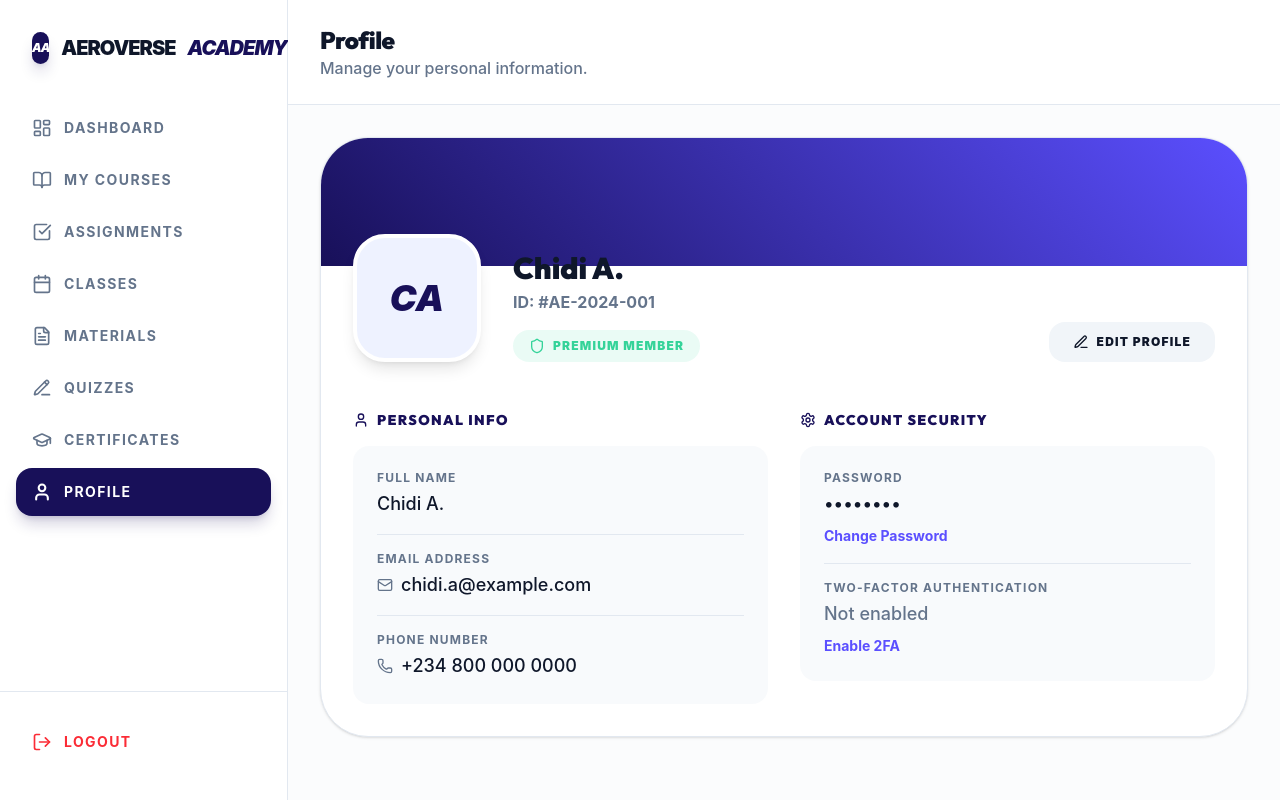
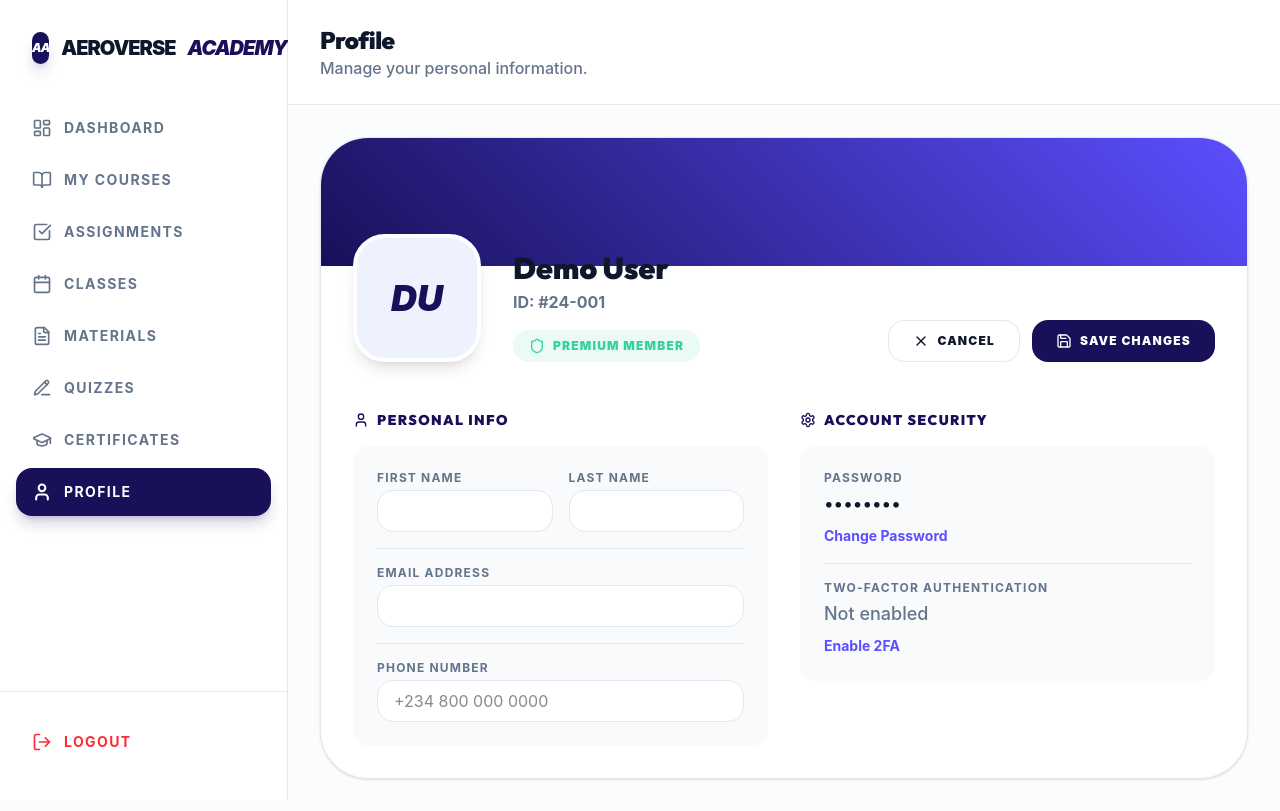
Before and after one commit to adamabu578/Koyitech-africa, a Next.js app: page /student/profile in a window 1280 px wide. Both pictures are taken after a click on the button "EDIT PROFILE". Built offline with nearby package versions, Linux system fonts and the light colour scheme.

Commit message:
second commit

```diff
--- a/src/app/admin/page.tsx
+++ b/src/app/admin/page.tsx
@@ -10,10 +10,20 @@ import {
   PieChart
 } from "lucide-react";
 import { useRouter } from "next/navigation";
-import { useState } from "react";
+import { useState, useEffect } from "react";
 
 export default function AdminDashboard() {
   const router = useRouter();
+  const [user, setUser] = useState<any>(null);
+
+  useEffect(() => {
+    const currentUser = localStorage.getItem("currentUser");
+    if (currentUser) {
+      setUser(JSON.parse(currentUser));
+    }
+  }, []);
+
+  if (!user) return null;
 
   const stats = [
     { label: "Total Students", value: "1,248", icon: Users, color: "text-blue-500", bg: "bg-blue-500/10", trend: "+12%" },
@@ -65,7 +75,7 @@ export default function AdminDashboard() {
              <div className="relative z-10 space-y-8">
                 <div className="space-y-2">
                    <h2 className="text-4xl md:text-5xl font-black leading-tight">
-                      Welcome, <span className="text-primary italic">Admin.</span>
+                      Welcome, <span className="text-primary italic">{user?.firstName}.</span>
                    </h2>
                    <p className="text-lg text-white/60 font-medium max-w-lg">
                       Manage the entire Aeroverse Academy platform.
--- a/src/app/instructor/page.tsx
+++ b/src/app/instructor/page.tsx
@@ -10,11 +10,21 @@ import {
   Upload, Play, FileText, Target, ChevronRight
 } from "lucide-react";
 import { useRouter } from "next/navigation";
-import { useState } from "react";
+import { useState, useEffect } from "react";
 import { toast } from "sonner";
 
 export default function InstructorDashboard() {
   const router = useRouter();
+  const [user, setUser] = useState<any>(null);
+
+  useEffect(() => {
+    const currentUser = localStorage.getItem("currentUser");
+    if (currentUser) {
+      setUser(JSON.parse(currentUser));
+    }
+  }, []);
+
+  if (!user) return null;
 
   const stats = [
     { label: "Assigned Courses", value: "3", icon: BookOpen, color: "text-blue-500", bg: "bg-blue-500/10" },
@@ -43,11 +53,11 @@ export default function InstructorDashboard() {
           </div>
           <div className="flex items-center gap-4">
              <div className="text-right hidden sm:block">
-                <p className="text-sm font-bold">Sarah O.</p>
+                <p className="text-sm font-bold">{user?.firstName} {user?.lastName?.charAt(0)}.</p>
                 <p className="text-xs text-muted-foreground">Expert Mentor</p>
              </div>
-             <div className="w-12 h-12 rounded-2xl bg-secondary/10 flex items-center justify-center text-primary font-black border border-secondary/20">
-                SO
+             <div className="w-12 h-12 rounded-2xl bg-secondary/10 flex items-center justify-center text-primary font-black border border-secondary/20 uppercase">
+                {user?.firstName?.charAt(0)}{user?.lastName?.charAt(0)}
              </div>
           </div>
         </header>
@@ -59,7 +69,7 @@ export default function InstructorDashboard() {
              <div className="absolute top-0 right-0 w-1/2 h-full bg-[radial-gradient(circle_at_100%_0%,rgba(99,102,241,0.2),transparent)]" />
              <div className="relative z-10 space-y-6 max-w-2xl">
                 <h2 className="text-4xl md:text-5xl font-black leading-tight">
-                   Welcome, <span className="text-primary italic">Sarah.</span>
+                   Welcome, <span className="text-primary italic">{user?.firstName}.</span>
                 </h2>
                 <p className="text-lg text-white/60 font-medium max-w-lg">
                    Manage your students, classes, and course content from here.
--- a/src/app/login/page.tsx
+++ b/src/app/login/page.tsx
@@ -24,14 +24,29 @@ export default function Login() {
     setIsLoading(true);
     setTimeout(() => {
       setIsLoading(false);
-      if (email.includes("admin")) {
-        router.push("/admin");
-      } else if (email.includes("tutor")) {
-        router.push("/instructor");
+
+      const existingUsers = JSON.parse(localStorage.getItem('users') || '[]');
+      const user = existingUsers.find((u: any) => u.email === email && u.password === password);
+
+      if (!user && (email.includes("admin") || email.includes("tutor") || email.includes("student"))) {
+         // Fallback for mock roles if not registered (to not break dev flow)
+         let role = "student";
+         if (email.includes("admin")) role = "admin";
+         else if (email.includes("tutor")) role = "instructor";
+         const mockUser = { id: Date.now().toString(), firstName: "Demo", lastName: "User", email, password, role, phone: "" };
+         localStorage.setItem('currentUser', JSON.stringify(mockUser));
+         toast.success("Welcome back!");
+         router.push(role === "admin" ? "/admin" : role === "instructor" ? "/instructor" : "/student");
+         return;
+      }
+
+      if (user) {
+        localStorage.setItem('currentUser', JSON.stringify(user));
+        toast.success("Welcome back!");
+        router.push(user.role === "admin" ? "/admin" : user.role === "instructor" ? "/instructor" : "/student");
       } else {
-        router.push("/student");
+        toast.error("Invalid email or password");
       }
-      toast.success("Welcome back!");
     }, 1500);
   };
 
--- a/src/app/providers.tsx
+++ b/src/app/providers.tsx
@@ -9,10 +9,6 @@ export function Providers({ children }: { children: React.ReactNode }) {
 
   useEffect(() => {
     setMounted(true);
-
-    // Clear mock db states on hard app refresh to allow clean re-testing flows
-    localStorage.removeItem("users");
-    localStorage.removeItem("enrolledCourses");
   }, []);
 
   if (!mounted) {
--- a/src/app/signup/page.tsx
+++ b/src/app/signup/page.tsx
@@ -26,6 +26,19 @@ export default function Signup() {
     setIsLoading(true);
     setTimeout(() => {
       setIsLoading(false);
+      const existingUsers = JSON.parse(localStorage.getItem('users') || '[]');
+      if (existingUsers.some((u: any) => u.email === email)) {
+        toast.error("Email already in use");
+        return;
+      }
+
+      let role = "student";
+      if (email.includes("admin")) role = "admin";
+      else if (email.includes("tutor")) role = "instructor";
+
+      const newUser = { id: Date.now().toString(), firstName, lastName, email, password, role, phone: "" };
+      localStorage.setItem('users', JSON.stringify([...existingUsers, newUser]));
+
       toast.success("Account created successfully!");
       router.push("/login");
     }, 1500);
--- a/src/app/student/page.tsx
+++ b/src/app/student/page.tsx
@@ -9,10 +9,20 @@ import {
   Zap, Award, Rocket
 } from "lucide-react";
 import { useRouter } from "next/navigation";
-import { useState } from "react";
+import { useState, useEffect } from "react";
 
 export default function StudentDashboard() {
   const router = useRouter();
+  const [user, setUser] = useState<any>(null);
+
+  useEffect(() => {
+    const currentUser = localStorage.getItem("currentUser");
+    if (currentUser) {
+      setUser(JSON.parse(currentUser));
+    }
+  }, []);
+
+  if (!user) return null;
 
   const stats = [
     { label: "Enrolled Courses", value: "3", icon: BookOpen, color: "text-blue-500", bg: "bg-blue-500/10" },
@@ -36,16 +46,16 @@ export default function StudentDashboard() {
         {/* Header */}
         <header className="bg-background border-b border-border px-8 py-6 sticky top-0 z-20 flex justify-between items-center">
           <div>
-            <h1 className="text-2xl font-black tracking-tight">Welcome back, <span className="text-primary font-bold">Chidi</span></h1>
+            <h1 className="text-2xl font-black tracking-tight">Welcome back, <span className="text-primary font-bold">{user?.firstName}</span></h1>
             <p className="text-muted-foreground font-medium">Continue building your skills and stay on track with your courses.</p>
           </div>
           <div className="flex items-center gap-4">
              <div className="text-right hidden sm:block">
-                <p className="text-sm font-bold">Chidi A.</p>
-                <p className="text-xs text-muted-foreground">ID: #AE-2024-001</p>
+                <p className="text-sm font-bold">{user?.firstName} {user?.lastName?.charAt(0)}.</p>
+                <p className="text-xs text-muted-foreground">ID: #{user?.id?.slice(-6) || "000000"}</p>
              </div>
-             <div className="w-12 h-12 rounded-2xl bg-primary/10 flex items-center justify-center text-primary font-black border border-primary/20">
-                CA
+             <div className="w-12 h-12 rounded-2xl bg-primary/10 flex items-center justify-center text-primary font-black border border-primary/20 uppercase">
+                {user?.firstName?.charAt(0)}{user?.lastName?.charAt(0)}
              </div>
           </div>
         </header>
--- a/src/app/student/profile/page.tsx
+++ b/src/app/student/profile/page.tsx
@@ -2,9 +2,77 @@
 
 import { motion } from "motion/react";
 import { Sidebar } from "../../components/Sidebar";
-import { User, Mail, Phone, Edit3, Settings, Shield } from "lucide-react";
+import { User, Mail, Phone, Edit3, Settings, Shield, Save, X } from "lucide-react";
+import { useState, useEffect } from "react";
+import { toast } from "sonner";
 
 export default function Profile() {
+  const [user, setUser] = useState<any>(null);
+  const [isEditing, setIsEditing] = useState(false);
+  const [formData, setFormData] = useState({
+    firstName: "",
+    lastName: "",
+    email: "",
+    phone: ""
+  });
+
+  useEffect(() => {
+    const currentUser = localStorage.getItem("currentUser");
+    if (currentUser) {
+      const parsed = JSON.parse(currentUser);
+      setUser(parsed);
+      setFormData({
+        firstName: parsed.firstName || "",
+        lastName: parsed.lastName || "",
+        email: parsed.email || "",
+        phone: parsed.phone || ""
+      });
+    } else {
+      // Fallback mock user if accessed directly
+      setUser({
+        id: "AE-2024-001",
+        firstName: "Demo",
+        lastName: "User",
+        email: "demo@example.com",
+        phone: ""
+      });
+    }
+  }, []);
+
+  const handleSave = () => {
+    if (!formData.firstName || !formData.lastName || !formData.email) {
+      toast.error("Please fill in required fields");
+      return;
+    }
+
+    // Update current user
+    const updatedUser = { ...user, ...formData };
+    localStorage.setItem("currentUser", JSON.stringify(updatedUser));
+    setUser(updatedUser);
+
+    // Update in users array
+    const existingUsers = JSON.parse(localStorage.getItem('users') || '[]');
+    const userIndex = existingUsers.findIndex((u: any) => u.email === user?.email);
+    if (userIndex !== -1) {
+      existingUsers[userIndex] = updatedUser;
+      localStorage.setItem('users', JSON.stringify(existingUsers));
+    }
+
+    setIsEditing(false);
+    toast.success("Profile updated successfully!");
+  };
+
+  if (!user) {
+    return (
+      <div className="flex min-h-screen bg-muted/30">
+        <Sidebar userType="student" />
+        <main className="flex-1 flex items-center justify-center">
+           <p className="text-muted-foreground font-medium animate-pulse">Loading profile...</p>
+        </main>
+      </div>
+    );
+  }
+
   return (
     <div className="flex min-h-screen bg-muted/30">
       <Sidebar userType="student" />
@@ -27,39 +95,120 @@ export default function Profile() {
 
             <div className="relative pt-16 flex flex-col md:flex-row gap-8 items-start md:items-end mb-8">
                <div className="w-32 h-32 rounded-[2rem] bg-indigo-50 border-4 border-background flex items-center justify-center text-[#181059] shadow-lg shrink-0">
-                  <span className="text-4xl font-black italic">CA</span>
+                  <span className="text-4xl font-black italic">
+                    {user.firstName?.charAt(0)}{user.lastName?.charAt(0)}
+                  </span>
                </div>
                <div className="flex-1">
-                  <h2 className="text-3xl font-black text-foreground mb-1">Chidi A.</h2>
-                  <p className="font-bold text-muted-foreground">ID: #AE-2024-001</p>
+                  <h2 className="text-3xl font-black text-foreground mb-1">{user.firstName} {user.lastName}</h2>
+                  <p className="font-bold text-muted-foreground">ID: #{user.id?.slice(-6) || "000000"}</p>
                   <div className="mt-4 inline-flex items-center gap-2 bg-secondary/10 px-4 py-2 rounded-full">
                      <Shield size={16} className="text-secondary" />
                      <span className="text-xs font-black uppercase tracking-widest text-secondary">Premium Member</span>
                   </div>
                </div>
-               <button className="px-6 py-3 bg-muted hover:bg-border text-foreground rounded-xl text-xs font-black uppercase tracking-widest flex items-center gap-2 transition-colors">
+               {!isEditing ? (
+                 <button
+                   onClick={() => setIsEditing(true)}
+                   className="px-6 py-3 bg-muted hover:bg-border text-foreground rounded-xl text-xs font-black uppercase tracking-widest flex items-center gap-2 transition-colors"
+                 >
                     <Edit3 size={16} /> Edit Profile
                  </button>
+               ) : (
+                 <div className="flex gap-3">
+                   <button
+                     onClick={() => {
+                        setIsEditing(false);
+                        setFormData({
+                          firstName: user.firstName || "",
+                          lastName: user.lastName || "",
+                          email: user.email || "",
+                          phone: user.phone || ""
+                        });
+                     }}
+                     className="px-6 py-3 border border-border hover:bg-muted text-foreground rounded-xl text-xs font-black uppercase tracking-widest flex items-center gap-2 transition-colors"
+                   >
+                      <X size={16} /> Cancel
+                   </button>
+                   <button
+                     onClick={handleSave}
+                     className="px-6 py-3 bg-[#181059] hover:bg-[#2b1f85] text-white rounded-xl text-xs font-black uppercase tracking-widest flex items-center gap-2 transition-colors"
+                   >
+                      <Save size={16} /> Save Changes
+                   </button>
+                 </div>
+               )}
             </div>
 
             <div className="grid md:grid-cols-2 gap-8 mt-12">
                <div className="space-y-6">
                   <h3 className="text-sm font-black uppercase tracking-widest text-[#181059] mb-4 flex items-center gap-2"><User size={16} /> Personal Info</h3>
                   <div className="p-6 bg-muted/50 rounded-2xl space-y-4">
+                     {isEditing ? (
+                       <>
+                         <div className="grid grid-cols-2 gap-4">
+                           <div>
+                              <label className="text-xs font-bold text-muted-foreground uppercase tracking-widest mb-1 block">First Name</label>
+                              <input
+                                type="text"
+                                value={formData.firstName}
+                                onChange={(e) => setFormData({...formData, firstName: e.target.value})}
+                                className="w-full px-4 py-2 rounded-xl border border-border bg-background focus:ring-2 focus:ring-[#5b4fff] outline-none"
+                              />
+                           </div>
+                           <div>
+                              <label className="text-xs font-bold text-muted-foreground uppercase tracking-widest mb-1 block">Last Name</label>
+                              <input
+                                type="text"
+                                value={formData.lastName}
+                                onChange={(e) => setFormData({...formData, lastName: e.target.value})}
+                                className="w-full px-4 py-2 rounded-xl border border-border bg-background focus:ring-2 focus:ring-[#5b4fff] outline-none"
+                              />
+                           </div>
+                         </div>
+                         <div className="w-full h-px bg-border my-4"></div>
+                         <div>
+                            <label className="text-xs font-bold text-muted-foreground uppercase tracking-widest mb-1 block">Email Address</label>
+                            <input
+                              type="email"
+                              value={formData.email}
+                              onChange={(e) => setFormData({...formData, email: e.target.value})}
+                              className="w-full px-4 py-2 rounded-xl border border-border bg-background focus:ring-2 focus:ring-[#5b4fff] outline-none"
+                            />
+                         </div>
+                         <div className="w-full h-px bg-border my-4"></div>
+                         <div>
+                            <label className="text-xs font-bold text-muted-foreground uppercase tracking-widest mb-1 block">Phone Number</label>
+                            <input
+                              type="text"
+                              value={formData.phone}
+                              onChange={(e) => setFormData({...formData, phone: e.target.value})}
+                              placeholder="+234 800 000 0000"
+                              className="w-full px-4 py-2 rounded-xl border border-border bg-background focus:ring-2 focus:ring-[#5b4fff] outline-none"
+                            />
+                         </div>
+                       </>
+                     ) : (
+                       <>
                          <div>
                             <p className="text-xs font-bold text-muted-foreground uppercase tracking-widest mb-1">Full Name</p>
-                        <p className="text-lg font-medium text-foreground">Chidi A.</p>
+                            <p className="text-lg font-medium text-foreground">{user.firstName} {user.lastName}</p>
                          </div>
                          <div className="w-full h-px bg-border"></div>
                          <div>
                             <p className="text-xs font-bold text-muted-foreground uppercase tracking-widest mb-1">Email Address</p>
-                        <p className="text-lg font-medium text-foreground flex items-center gap-2"><Mail size={16} className="text-muted-foreground"/> chidi.a@example.com</p>
+                            <p className="text-lg font-medium text-foreground flex items-center gap-2"><Mail size={16} className="text-muted-foreground"/> {user.email}</p>
                          </div>
                          <div className="w-full h-px bg-border"></div>
                          <div>
                             <p className="text-xs font-bold text-muted-foreground uppercase tracking-widest mb-1">Phone Number</p>
-                        <p className="text-lg font-medium text-foreground flex items-center gap-2"><Phone size={16} className="text-muted-foreground"/> +234 800 000 0000</p>
+                            <p className="text-lg font-medium text-foreground flex items-center gap-2">
+                              <Phone size={16} className="text-muted-foreground"/>
+                              {user.phone || "Not provided"}
+                            </p>
                          </div>
+                       </>
+                     )}
                   </div>
                </div>
 
```
Lines whose indentation alone changed are shown as unchanged.
